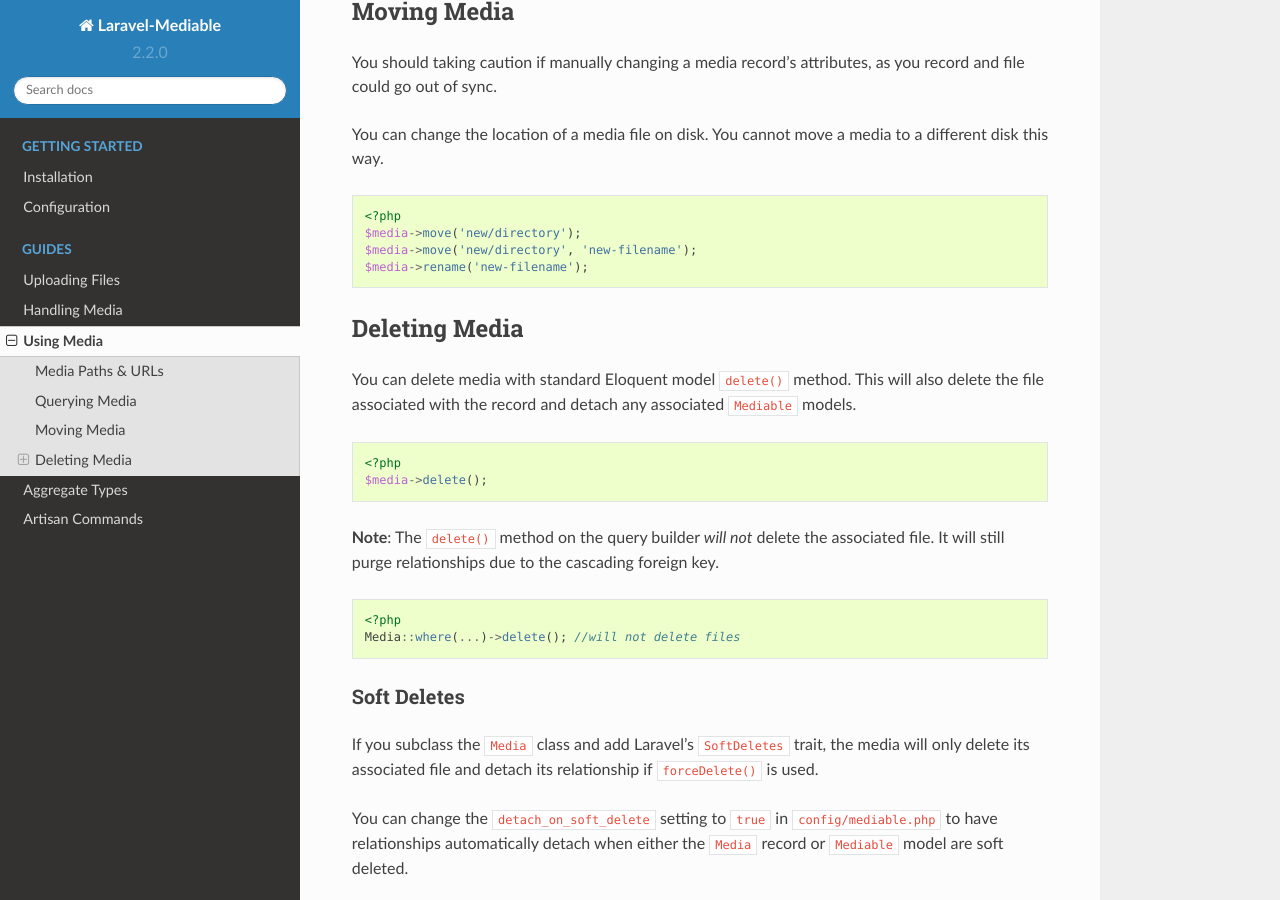
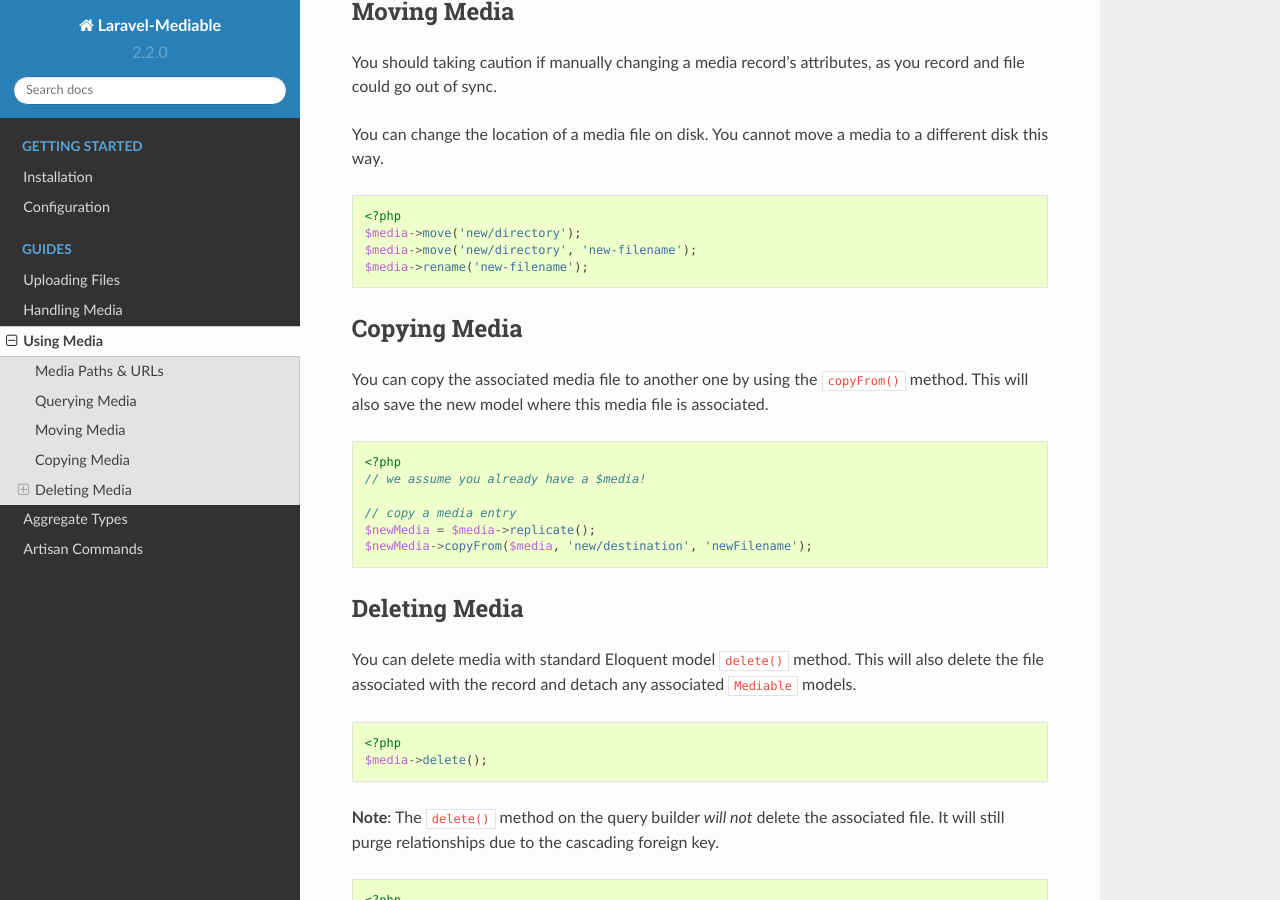
Before and after one commit to plank/laravel-mediable, a Sphinx documentation site: the page built from docs/source/media.rst, in a window 1280 px wide and 900 px high, scrolled down 1199 px. Built offline with Sphinx 7.4.7 and the Read the Docs theme 2.0.0, drawn with Linux system fonts in a browser that asks for light colours.

Commit message:
update docs

```diff
--- a/docs/source/media.rst
+++ b/docs/source/media.rst
@@ -73,6 +73,19 @@
 	$media->move('new/directory', 'new-filename');
 	$media->rename('new-filename');
 
+Copying Media
+---------------------
+
+You can copy the associated media file to another one by using the ``copyFrom()`` method. This will also save the new model where this media file is associated.
+
+::
+
+    <?php
+    // we assume you already have a $media!
+
+    // copy a media entry
+    $newMedia = $media->replicate();
+    $newMedia->copyFrom($media, 'new/destination', 'newFilename');
 
 Deleting Media
 ---------------------
```
